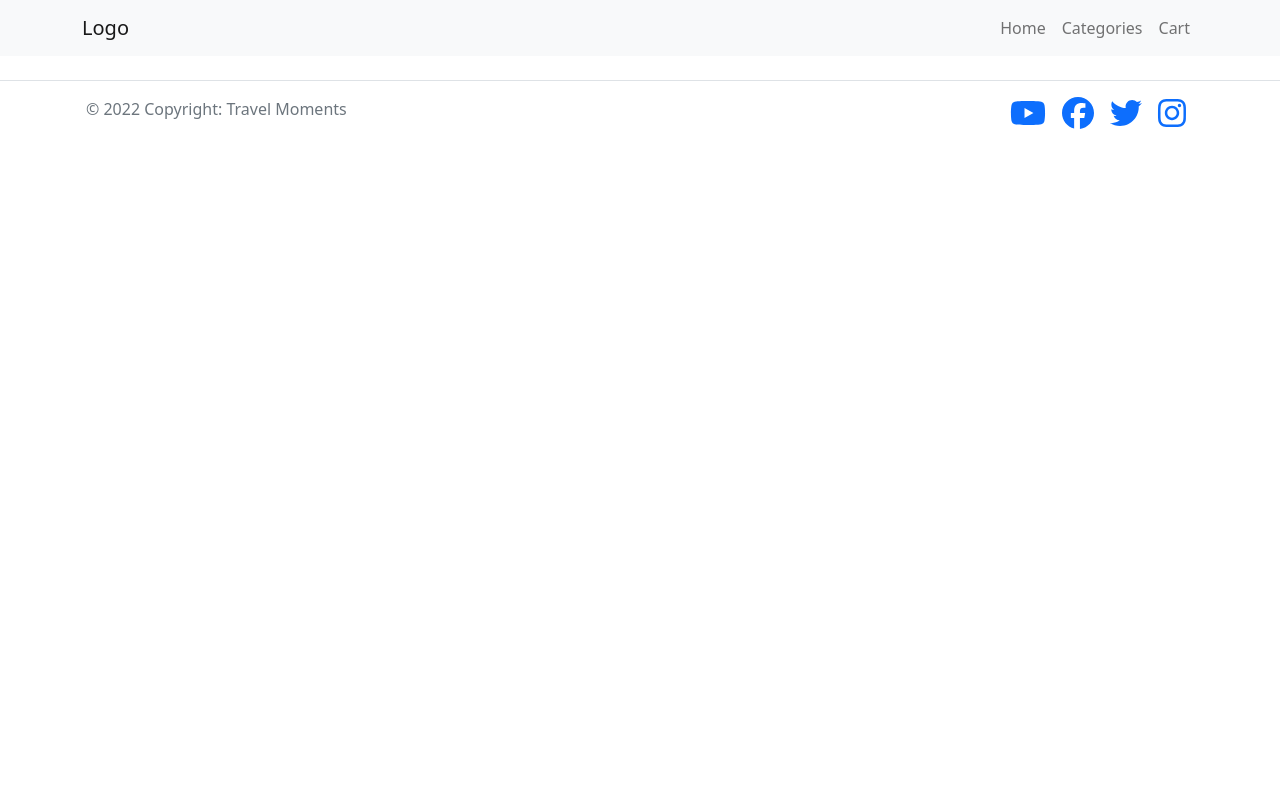
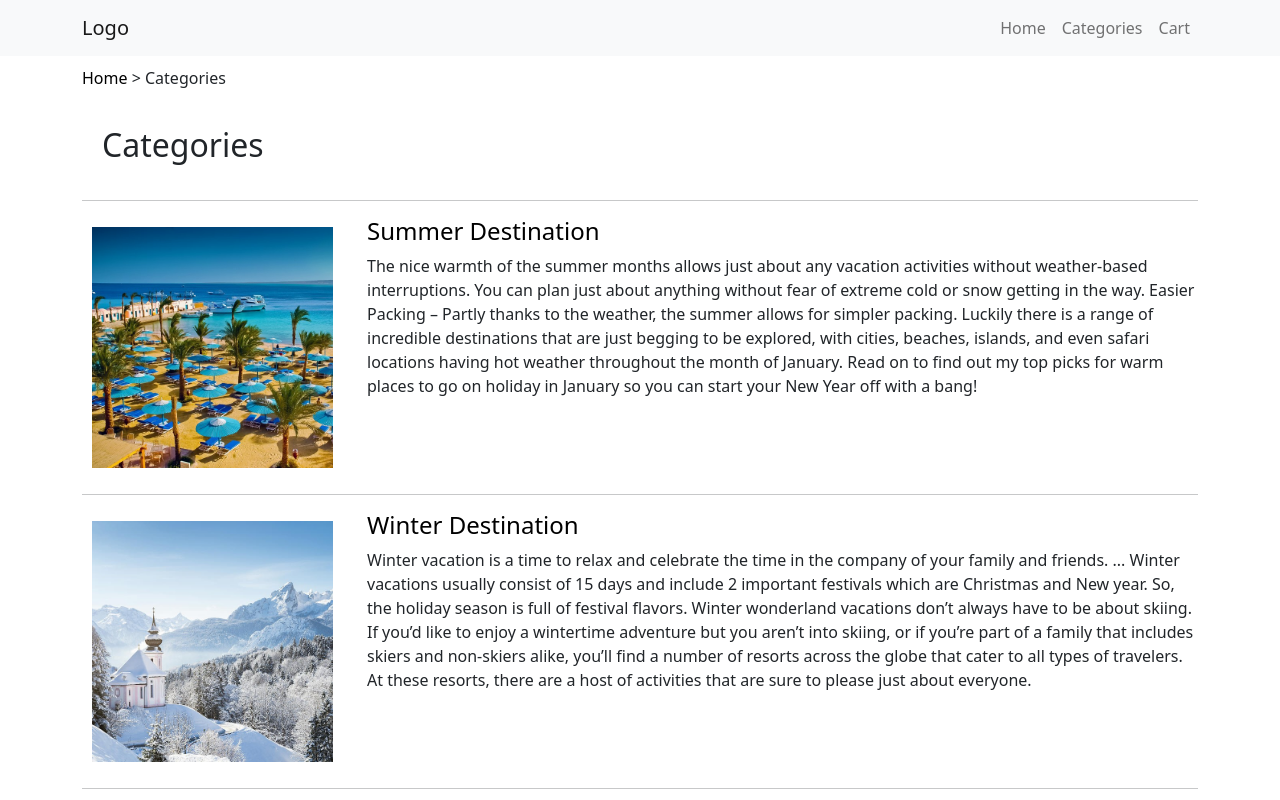
Before and after one commit to LauraStabulniece/hackathon-3, a React (Create React App) app: page /categories in a window 1280 px wide. Shown: the top 800 px of the page. Built offline with nearby package versions, Linux system fonts and the light colour scheme.

Commit message:
Categories (3 rows)

```diff
--- /dev/null
+++ b/src/Components/Category.css
@@ -0,0 +1,23 @@
+.imgMain img {
+    height: auto;
+    width: 100%;
+    padding: 10px;
+}
+
+.flexcolumn {
+    display: flex;
+    flex-direction: row;
+}
+
+.title-categories {
+    padding: 20px;
+}
+
+.subsequenceColour, .card-title a{
+    color: black;
+    text-decoration: none;
+}
+
+.subsequence {
+    padding-top: 10px;
+}
--- a/src/Components/Category.js
+++ b/src/Components/Category.js
@@ -1,10 +1,27 @@
+import '../Components/Category.css'
+import { Link } from "react-router-dom";
 
-function Category() {
+function Category(props) {
+    const image = props.image;
+    const title = props.title;
+    const description = props.description;
+
     return (
         <div>
-
-
-
+            <hr></hr>
+            <div className="row flexcolumn">
+                <div className="col-3 columnPadding imgMain">
+                    <img src={image} />
+                </div>
+                <div className="col-9 columnPadding">
+                    <h5 className="card-title">
+                        <Link to="/"><h4>{title}</h4></Link>
+                    </h5>
+                    <p className="travel-text">
+                        <p>{description}</p>
+                    </p>
+                </div>
+            </div>
         </div>
     )
 }
--- a/src/Pages/Categories.js
+++ b/src/Pages/Categories.js
@@ -1,7 +1,36 @@
+import Category from '../Components/Category'
+import '../Components/Category.css'
+import { Link } from "react-router-dom";
+
 function Categories() {
+
+    const category1 = {
+        image: '/travel-summer/travel-summer-main.jpg',
+        title: 'Summer Destination',
+        description: 'The nice warmth of the summer months allows just about any vacation activities without weather-based interruptions. You can plan just about anything without fear of extreme cold or snow getting in the way. Easier Packing – Partly thanks to the weather, the summer allows for simpler packing. Luckily there is a range of incredible destinations that are just begging to be explored, with cities, beaches, islands, and even safari locations having hot weather throughout the month of January. Read on to find out my top picks for warm places to go on holiday in January so you can start your New Year off with a bang!',
+    }
+
+    const category2 = {
+        image: '/travel-winter/travel-winter-main.jpg',
+        title: 'Winter Destination',
+        description: 'Winter vacation is a time to relax and celebrate the time in the company of your family and friends. ... Winter vacations usually consist of 15 days and include 2 important festivals which are Christmas and New year. So, the holiday season is full of festival flavors. Winter wonderland vacations don’t always have to be about skiing. If you’d like to enjoy a wintertime adventure but you aren’t into skiing, or if you’re part of a family that includes skiers and non-skiers alike, you’ll find a number of resorts across the globe that cater to all types of travelers. At these resorts, there are a host of activities that are sure to please just about everyone.',
+    }
+
+    const category3 = {
+        image: '/travel-hiking/travel-hiking-main.jpg',
+        title: 'Hiking',
+        description: 'Hiking/walking tourism is considered to be special interest tourism and a challenge for local development. ... Hiking trails allow rest, enjoyment, and contact with nature. Furthermore, trails allow for proximity to the local population and its heritage, thus interconnecting to cultural tourism.Hiking sometimes involves bushwhacking and is sometimes referred to as such. This specifically refers to difficult walking through dense forest, undergrowth, or bushes where forward progress requires pushing vegetation aside. In extreme cases of bushwhacking, where the vegetation is so dense that human passage is impeded, a machete is used to clear a pathway. The Australian term bushwalking refers to both on and off-trail hiking. Common terms for hiking used by New Zealanders are tramping (particularly for overnight and longer trips), walking or bushwalking.',
+    }
+
     return (
         <div>
-
+            <p class="subsequence">
+                <Link className='subsequenceColour' to="/"><span >Home</span></Link><span> > Categories</span>
+            </p>
+            <h2 className='container title-categories'>Categories</h2>
+            <Category image={category1.image} title={category1.title} description={category1.description}></Category>
+            <Category image={category2.image} title={category2.title} description={category2.description}></Category>
+            <Category image={category3.image} title={category3.title} description={category3.description}></Category>
         </div>
     )
 }
```
Also changed, not shown: src/Components/CategoriesPage.js (deleted, +0 -12 lines).
